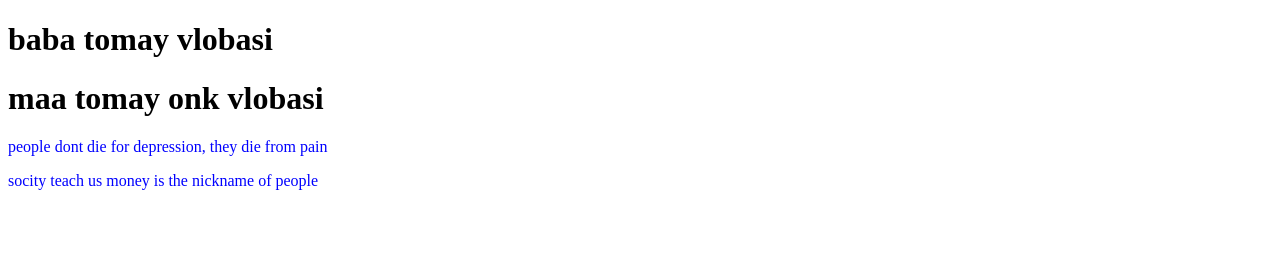
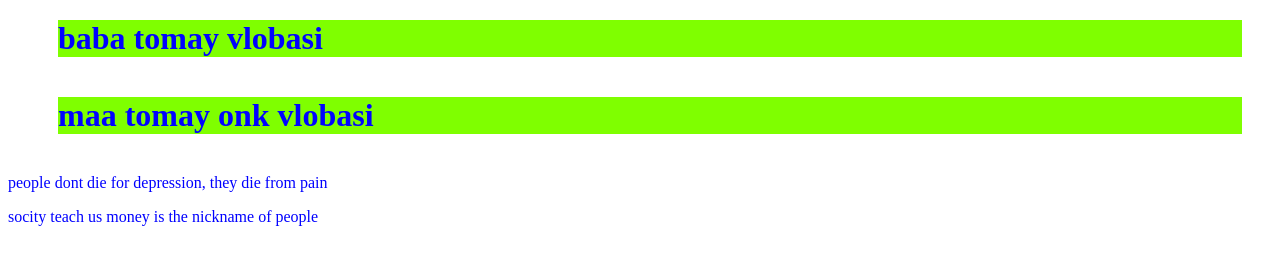
Before and after one commit to kudratulIslam2/Noor, a plain HTML site: page index.html in a window 1280 px wide. Drawn offline with Linux system fonts and the light colour scheme.

Commit message:
color and margin of head

```diff
--- a/style.css
+++ b/style.css
@@ -1,3 +1,8 @@
 p{
     color: blue;
 }
+h1{
+    color: rgb(0, 4, 255);
+    background-color: chartreuse;
+    margin: 20px 30px 40px 50px;
+}
```
